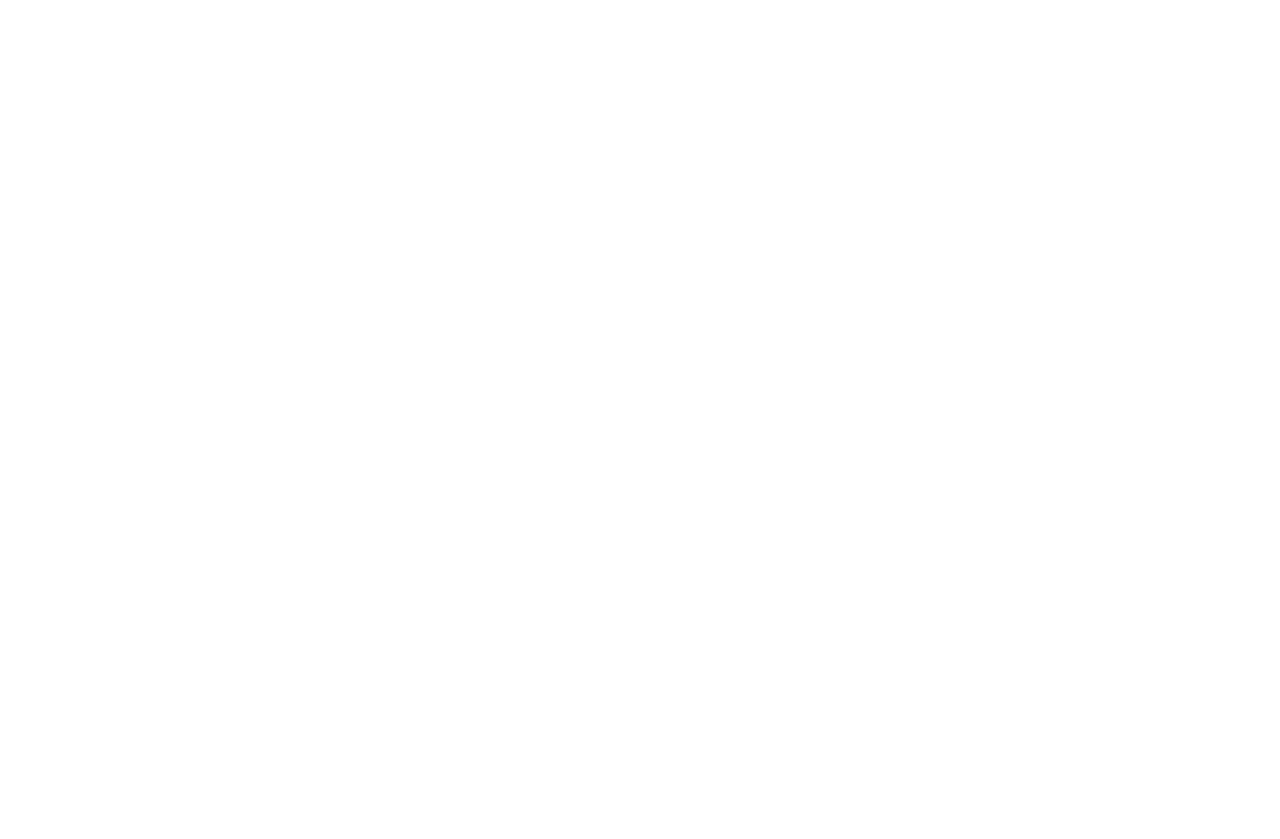
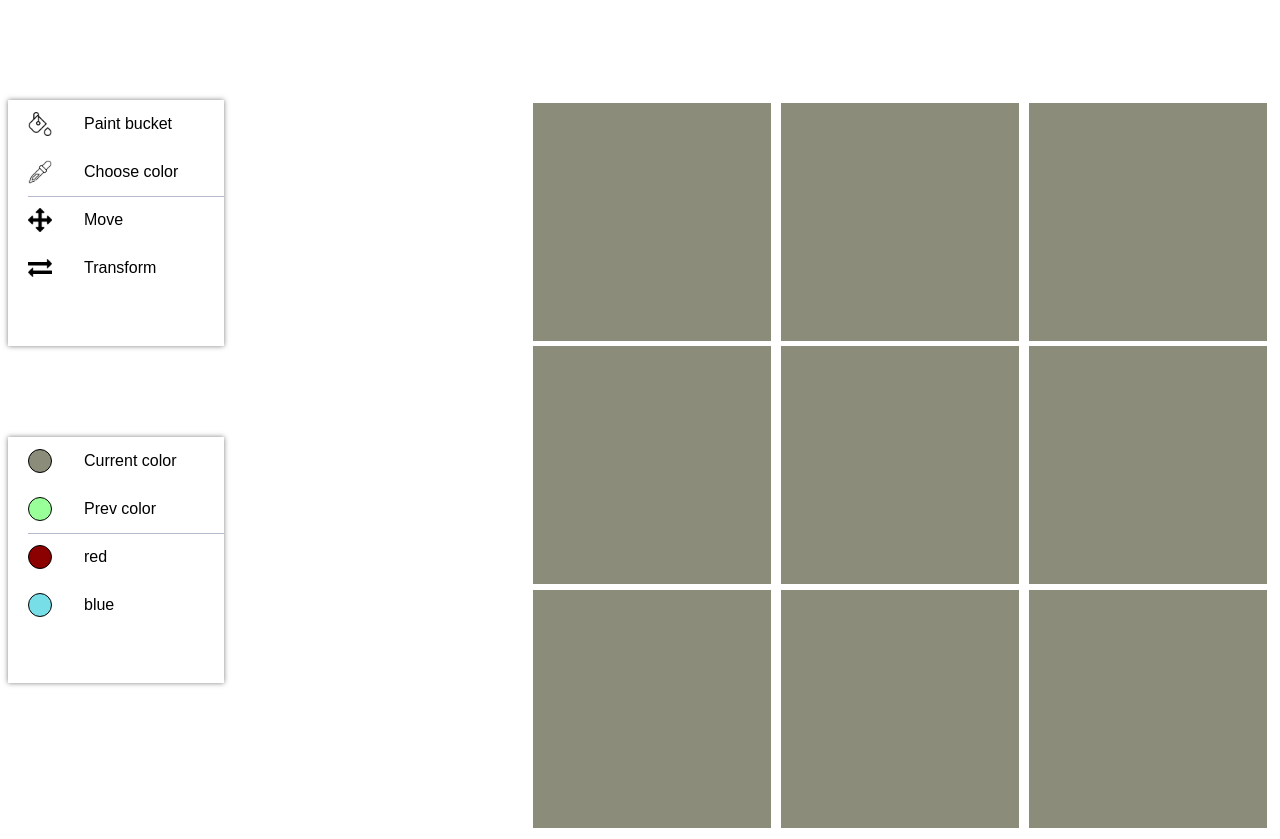
Before and after one commit to Sergey-Xursevich/neutron-Mail, a website: page CodeJam-dom Palette/index.html in a window 1280 px wide. Before the commit the page ends 800 px from the top, so only its background shows below. Drawn offline with Linux system fonts and the light colour scheme.

Commit message:
add: create basic layout (menu, palette, canvas)

```diff
--- a/CodeJam-dom Palette/index.html
+++ b/CodeJam-dom Palette/index.html
@@ -1,12 +1,74 @@
 <!DOCTYPE html>
 <html lang="en">
+
 <head>
   <meta charset="UTF-8">
   <meta name="viewport" content="width=device-width, initial-scale=1.0">
   <meta http-equiv="X-UA-Compatible" content="ie=edge">
-  <title>Document</title>
+  <link rel="stylesheet" href="./palette/style.css">
+  <link rel="shortcut icon" href="/CodeJam-dom Palette/palette/img/tools.png" type="image/x-icon">
+  <title>Pallete</title>
 </head>
+
 <body>
 
+  <div class="container">
+    <div class="pallete__panel">
+      <div class="pallete__tools">
+        <div class="tools__list">
+          <div class="tools__list__image tools__list__image-1"></div>
+          Paint bucket
+        </div>
+        <div class="tools__list">
+          <div class="tools__list__image tools__list__image-2"></div>
+          Choose color
+        </div>
+        <div class="tools__list">
+          <div class="tools__list__image tools__list__image-3"></div>
+          Move
+        </div>
+        <div class="tools__list">
+          <div class="tools__list__image tools__list__image-4"></div>
+          Transform
+        </div>
+      </div>
+      <div class="pallete__colors">
+        <div class="tools__list">
+          <div class="tools__list__image tools__list__color tools__list__color-1"></div>
+          Current color
+        </div>
+        <div class="tools__list">
+          <div class="tools__list__image tools__list__color tools__list__color-2"></div>
+          Prev color
+        </div>
+        <div class="tools__list">
+          <div class="tools__list__image tools__list__color tools__list__color-3"></div>
+          red
+        </div>
+        <div class="tools__list">
+          <div class="tools__list__image tools__list__color tools__list__color-4"></div>
+          blue
+        </div>
+      </div>
+    </div>
+
+    <div class="pallete__canvas">
+      <div class="canvas__wrapper">
+        <div class="item item-1"></div>
+        <div class="item item-2"></div>
+        <div class="item item-3"></div>
+        <div class="item item-4"></div>
+        <div class="item item-5"></div>
+        <div class="item item-6"></div>
+        <div class="item item-7"></div>
+        <div class="item item-8"></div>
+        <div class="item item-9"></div>
+      </div>
+    </div>
+
+  </div>
+
+  <script src="/CodeJam-dom Palette/palette/script.js"></script>
 </body>
+
 </html>
--- a/CodeJam-dom Palette/palette/script.js
+++ b/CodeJam-dom Palette/palette/script.js
@@ -1 +1 @@
-alert('Hello World');
+// alert('Hello World');
--- /dev/null
+++ b/CodeJam-dom Palette/palette/style.sass
@@ -0,0 +1,89 @@
+*
+  box-sizing: border-box
+
+body
+  display: flex
+  justify-content: center
+  align-items: center
+  font-family: sans-serif
+  margin-top: 100px
+
+.container
+  display: flex
+  width: 1370px
+  height: 731px
+
+.pallete
+  &__panel
+    width: 228px
+    margin-right: 25px
+  &__tools
+    height: 246px
+    margin-bottom: 91px
+    box-shadow: 0 0 5px rgba(0,0,0,0.5)
+  &__colors
+    height: 246px
+    box-shadow: 0 0 5px rgba(0,0,0,0.5)
+  &__canvas
+    width: 100%
+    display: flex
+    justify-content: flex-end
+
+.canvas
+  &__wrapper
+    width: 744px
+    display: flex
+    flex-wrap: wrap
+    justify-content: flex-end
+
+.tools
+  &__list
+    position: relative
+    display: flex
+    align-items: center
+    width: 196px
+    height: 48px
+    margin-left: 20px
+    &:first-child::before
+      content: ""
+      display: block
+      width: 100%
+      height: 1px
+      top: 96px
+      position: absolute
+      background-color: rgba(100, 115, 151, 0.49)
+    &__image
+      width: 24px
+      height: 24px
+      margin-right: 32px
+      background-repeat: no-repeat
+      &-1
+        background: url("img/paint-bucket.png")
+        background-size: 24px 24px
+      &-2
+        background: url("img/dropper.png")
+        background-size: 24px 24px
+      &-3
+        background: url("img/move.png")
+        background-size: 24px 24px
+      &-4
+        background: url("img/arrows.png")
+        background-size: 24px 24px
+    &__color
+      border: 1px solid
+      border-radius: 50%
+      &-1
+        background-color: #8B8C7A
+      &-2
+        background-color: #99FF99
+      &-3
+        background-color: #8B0000
+      &-4
+        background-color: #77DDE7
+
+.item
+  height: 238px
+  width: 238px
+  position: relative
+  background-color: #8B8C7A
+  margin: 2.5px 5px 2.5px
```
Also changed, not shown: CodeJam-dom Palette/palette/img/arrows.png (added), CodeJam-dom Palette/palette/img/dropper.png (added), CodeJam-dom Palette/palette/img/move.png (added), CodeJam-dom Palette/palette/img/paint-bucket.png (added), CodeJam-dom Palette/palette/img/tools.png (added), CodeJam-dom Palette/palette/style.css (added), 2 other files.
